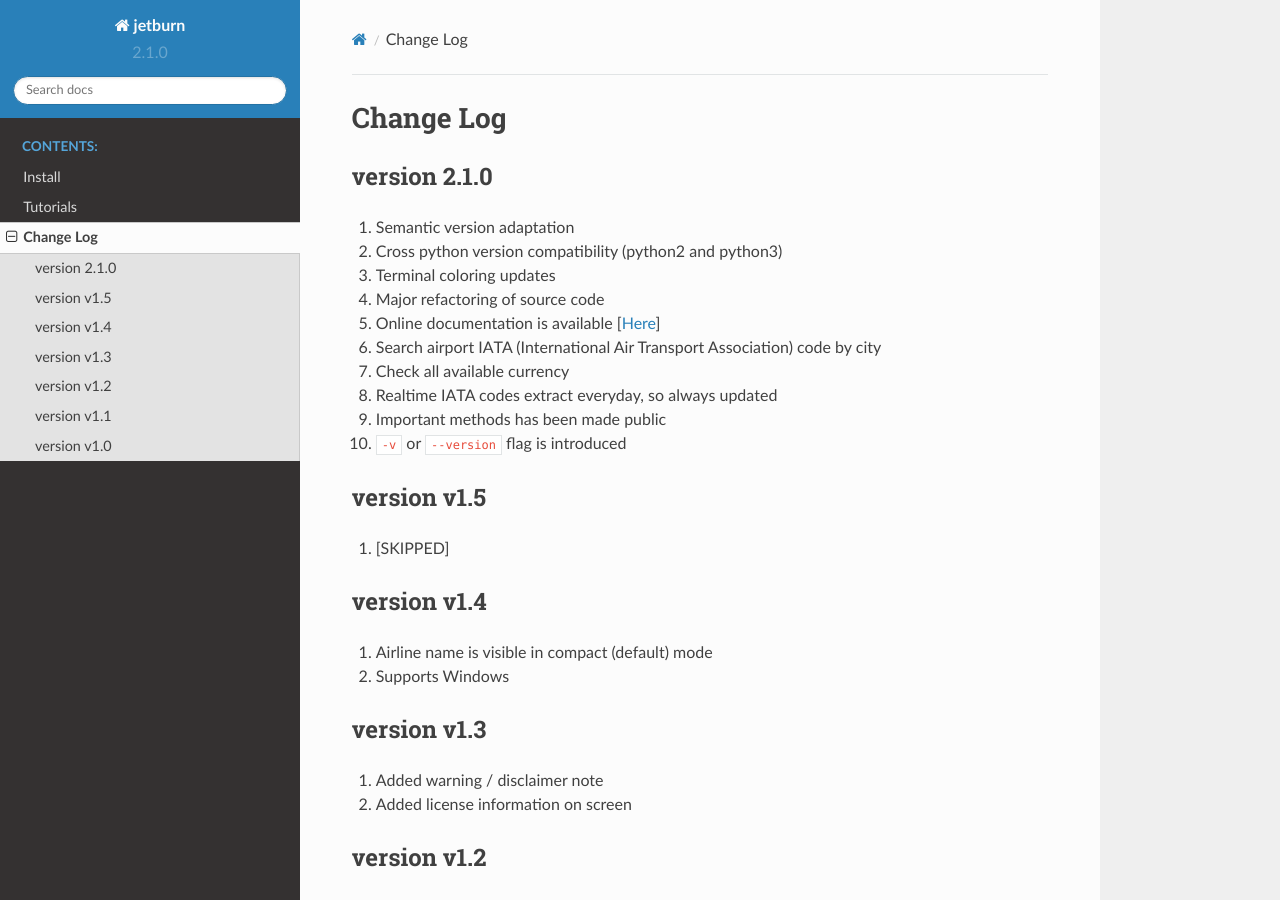
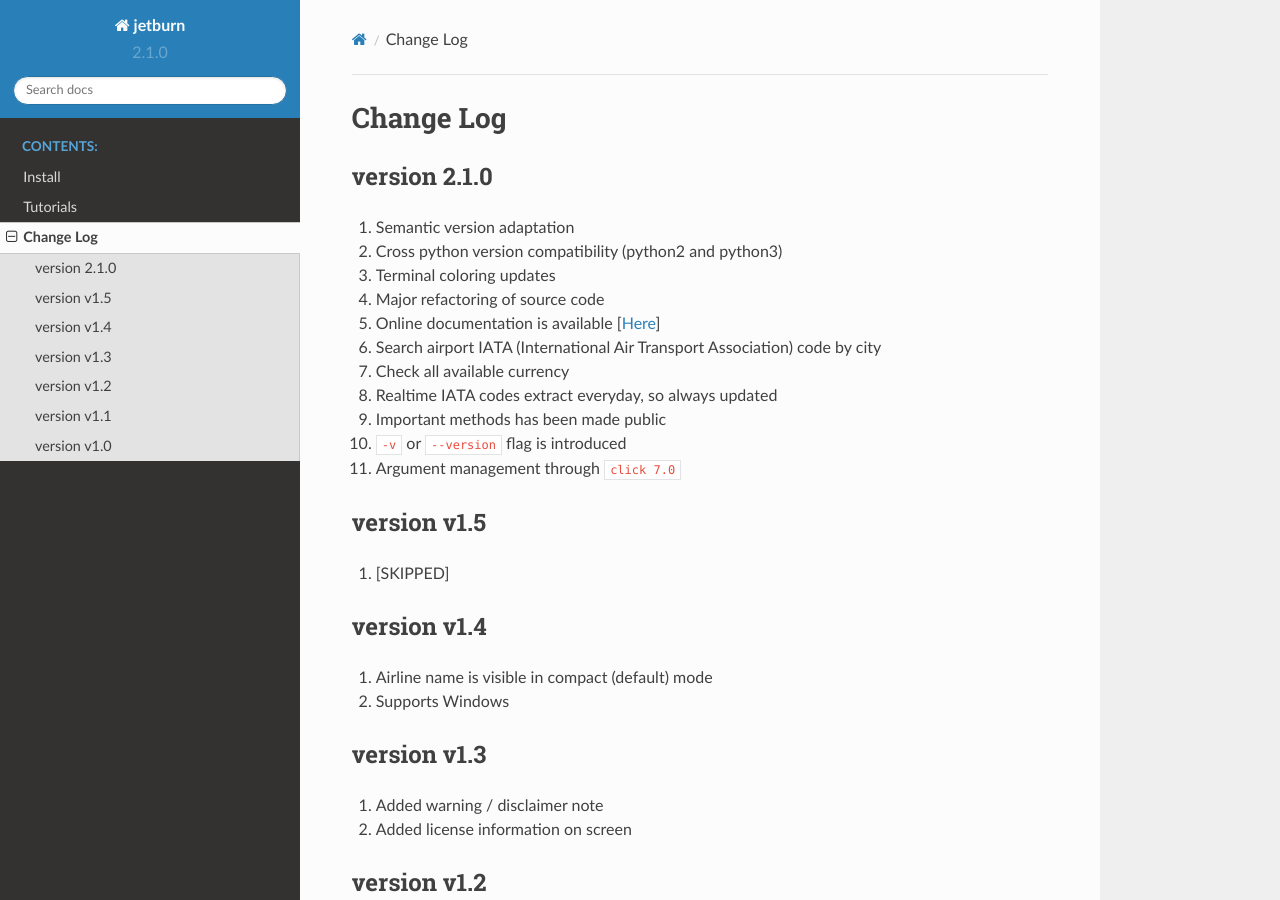
Before and after one commit to dalwar23/jetburn-x, a Sphinx documentation site: the page built from docs/source/changelog.rst, in a window 1280 px wide and 900 px high. Built offline with Sphinx 7.4.7 and the Read the Docs theme 2.0.0, drawn with Linux system fonts in a browser that asks for light colours.

Commit message:
updated changelog

```diff
--- a/docs/source/changelog.rst
+++ b/docs/source/changelog.rst
@@ -14,6 +14,7 @@
 8. Realtime IATA codes extract everyday, so always updated
 9. Important methods has been made public
 10. ``-v`` or ``--version`` flag is introduced
+11. Argument management through ``click 7.0``
 
 version v1.5
 ------------
```
